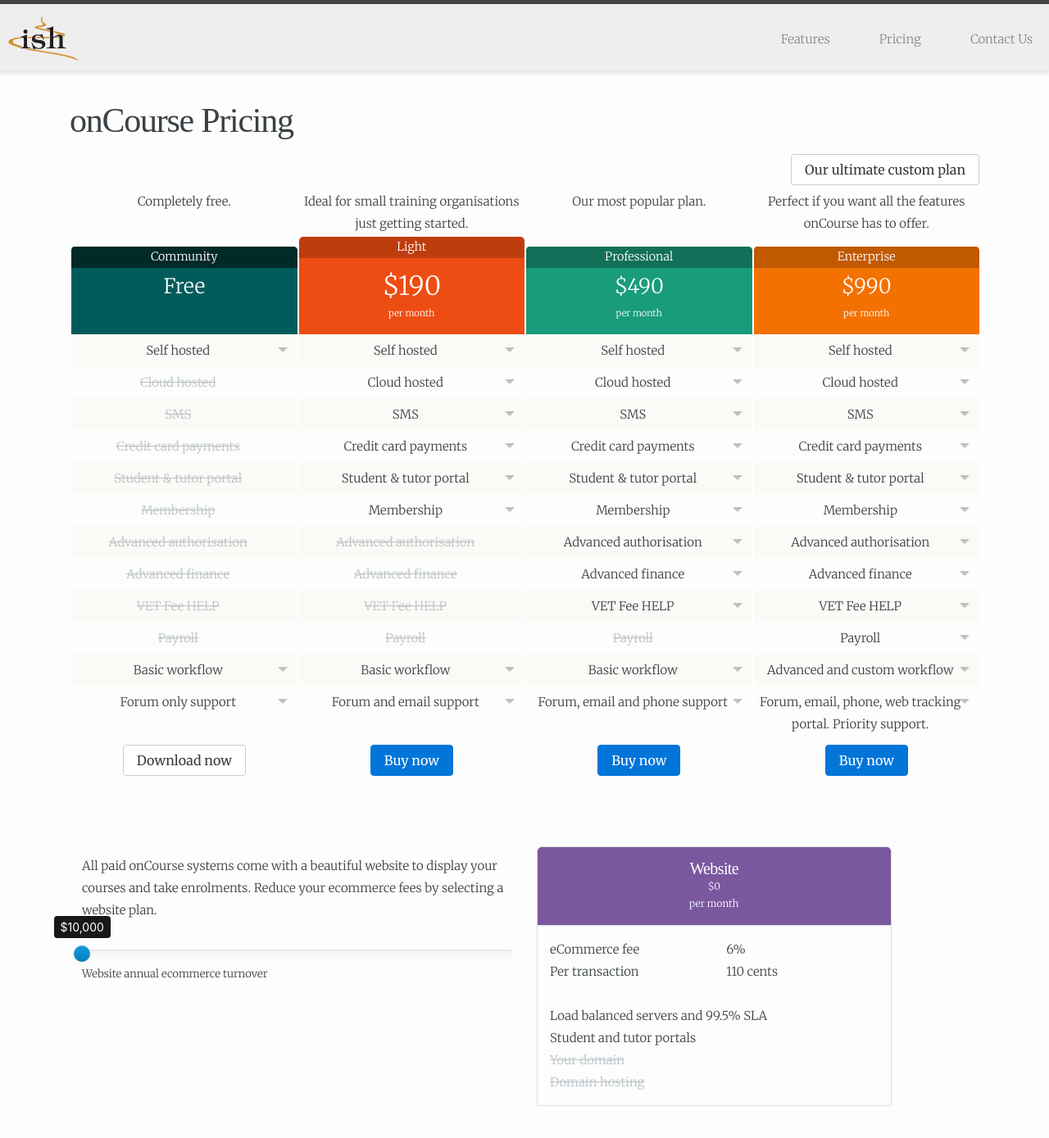
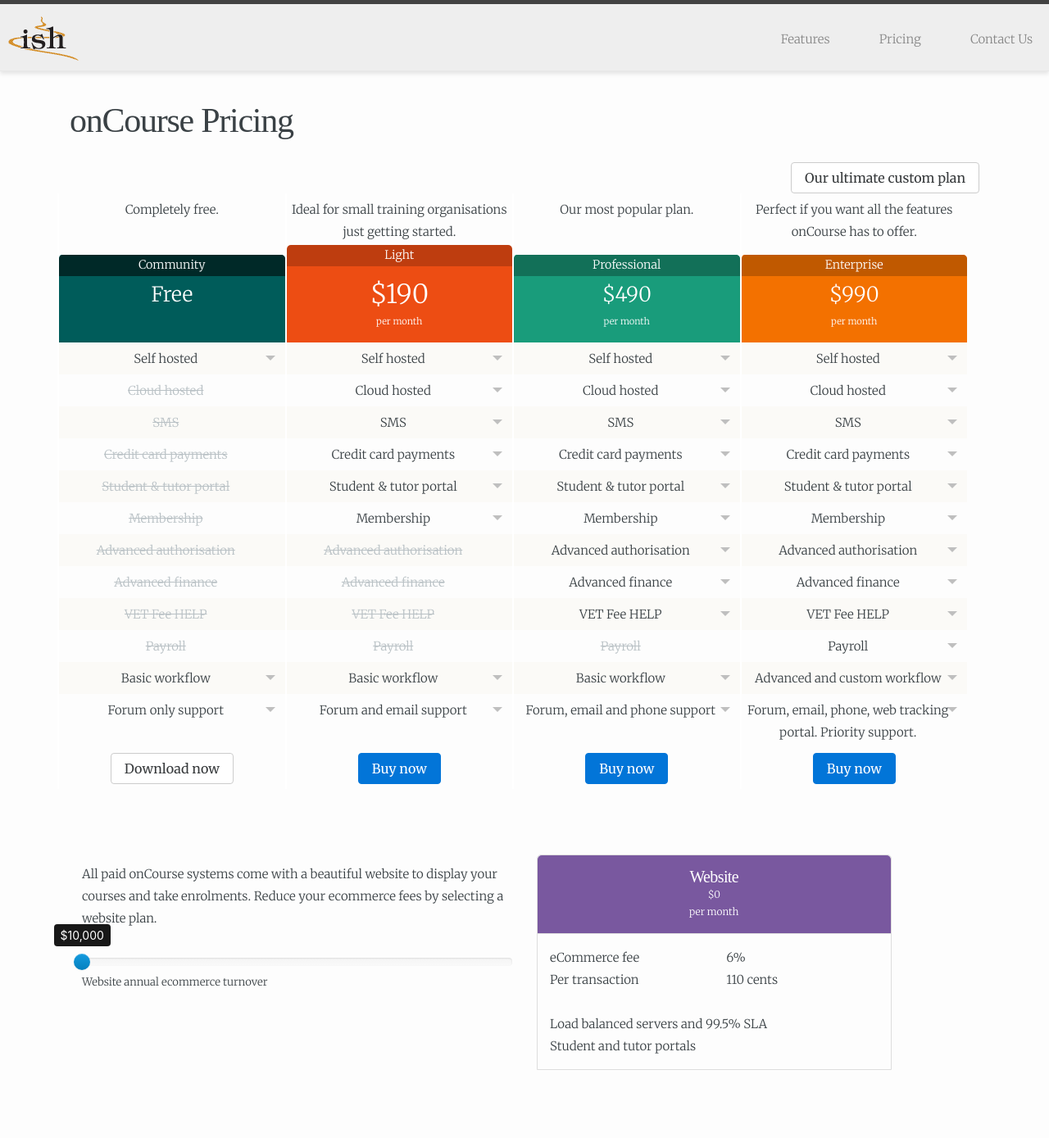
Before and after one commit to stephenmcilwaine/website, a Jekyll site: the page built from features/costs/pricing.md, in a window 1280 px wide and 1400 px high. Shown: the top 1389 px of the window at 82% size. Built offline with Jekyll 4.4.1, drawn with Linux system fonts in a browser that asks for light colours; some web fonts are replaced.

Commit message:
Styles added for plans on price page

```diff
--- a/assets/css/_sass/_pricing.scss
+++ b/assets/css/_sass/_pricing.scss
@@ -13,19 +13,15 @@
 $plan3: #199C7B;
 $plan4: #F37100;
 
+.hide {
+    display: none;
+}
 .pricing-container {
-
-    .hide {
-        display: none;
-    }
     .row-item {
-        display: table;
         width: 100%;
         .col-price {
-            display: table-cell;
             position: relative;
             vertical-align: top;
-            float: none;
             text-align: center;
             border-left: 2px solid $white;
             padding: 6px;
@@ -258,3 +254,13 @@
         }
     }
 }
+
+.plans-support {
+    >.row>div {
+        margin-top: 25px;
+    }
+    .icon-plans {
+        max-width: 30px;
+        max-height: 30px;
+    }
+}
--- a/assets/css/main.scss
+++ b/assets/css/main.scss
@@ -4,6 +4,7 @@
 
 /* Bootstrap */
 $grid-columns: 24;
+$enable-flex: true;
 
 $black: #000;
 $white: #fff;
@@ -76,6 +77,7 @@
 
 //@import "bootstrap-sprockets";
 @import "bootstrap/bootstrap";
+@import "bootstrap/bootstrap-flex";
 @import "bootstrap/bootstrap-grid";
 @import "bootstrap-slider/bootstrap-slider";
 
--- a/assets/js/app.js
+++ b/assets/js/app.js
@@ -57,9 +57,10 @@
             price_wrapper.find('.transaction-text').text(pricing[volume].transaction);
 
             if (pricing[volume].price == 0) {
-                price_wrapper.find('.not-free').addClass('has-no-plan');
+                price_wrapper.find('.not-free').slideUp();
+
             } else {
-                price_wrapper.find('.not-free').removeClass('has-no-plan');
+                price_wrapper.find('.not-free').slideDown();
             }
         }
 
--- a/features/costs/pricing.md
+++ b/features/costs/pricing.md
@@ -4,10 +4,12 @@
 permalink: /features/pricing
 ---
 
-<a role="button" href="{{base}}/pricing/ultimate" class="btn btn-secondary pull-xs-right">Our ultimate custom plan</a>
+<p class="pull-xs-right">
+  <a role="button" href="{{base}}/pricing/ultimate" class="btn btn-secondary">Our ultimate custom plan</a>
+</p>
 
 <div class="clearfix pricing-container">
-  <div class="row-item row-simple-text">
+  <div class="row row-item row-simple-text">
     <div class="col-price col-sm-6 col-xs-6 col-item-1">
       Completely free.
     </div>
@@ -22,7 +24,7 @@
     </div>
   </div>
 
-  <div class="row-item row-price-block">
+  <div class="row row-item row-price-block">
     <div class="col-price col-sm-6 col-xs-6 col-item-1">
       <span class="col-label">Community</span>
       <span class="col-rate">Free</span>
@@ -47,7 +49,7 @@
 
 {% assign class_right = 'col-price col-sm-6 col-xs-6' %}
 {% for row in site.data.pricing-table-oncourse %}
-  <div class="row-item row-details row-item-{{ forloop.index }}">
+  <div class="row row-item row-details row-item-{{ forloop.index }}">
     {% if row.section %}
       <div class="{{ class_right }} col-item-{{ forloop.index }} highlight">{{ row.title }}</div>
     {% else %}
@@ -65,7 +67,7 @@
   </div>
 {% endfor %}
 
-  <div class="row-item">
+  <div class="row row-item">
     <div class="col-price col-sm-6 col-xs-6 col-item-1">
       <a role="button" href="{{base}}/download" class="btn btn-secondary">Download now</a>
     </div>
@@ -128,10 +130,10 @@
             <div class="col-xs-24">
               Student and tutor portals
             </div>
-            <div class="col-xs-24 not-free">
+            <div class="col-xs-24 not-free hide">
               Your domain
             </div>
-            <div class="col-xs-24 not-free">
+            <div class="col-xs-24 not-free hide">
               Domain hosting
             </div>
           </div>
@@ -143,29 +145,49 @@
 
 </div>
 
+<div class="clearfix plans-support">
+  <h2 class="text-xs-center">All plans give you</h2>
+  <div class="row text-xs-center">
+    <div class="col-lg-8 col-sm-12 col-xs-24">
+      <img src="{{ site.paths.img }}/icons/no-preview-courses.png" class="icon-plans" />
+      <h3>Unlimited enrolments</h3>
+      <p>Use onCourse to process 100 or 1,000,000 enrolments per year. No artificial limits.</p>
+    </div>
 
-<h2>All plans give you</h2>
+    <div class="col-lg-8 col-sm-12 col-xs-24">
+      <img src="{{ site.paths.img }}/icons/no-preview-courses.png" class="icon-plans" />
+      <h3>Upgrades</h3>
+      <p>Unlimited product upgrades are available during the life of your contract. Release candidate testing process also available, prior to each upgrade.</p>
+    </div>
 
-<h3>Unlimited enrolments</h3>
-<p>Use onCourse to process 100 or 1,000,000 enrolments per year. No artificial limits.</p>
+    <div class="col-lg-8 col-sm-12 col-xs-24">
+      <img src="{{ site.paths.img }}/icons/no-preview-courses.png" class="icon-plans" />
+      <h3>AVETMISS export</h3>
+      <p>onCourse supports the AVETMISS export flavours for every state in Australia.</p>
+    </div>
 
-<h3>Upgrades</h3>
-<p>Unlimited product upgrades are available during the life of your contract. Release candidate testing process also available, prior to each upgrade.</p>
+    <div class="col-lg-8 col-sm-12 col-xs-24">
+      <img src="{{ site.paths.img }}/icons/no-preview-courses.png" class="icon-plans" />
+      <h3>Traineeship reporting</h3>
+      <p>Class by class or single student exporting and reports for traineeships</p>
+    </div>
 
+    <div class="col-lg-8 col-sm-12 col-xs-24">
+      <img src="{{ site.paths.img }}/icons/no-preview-courses.png" class="icon-plans" />
+      <h3>Integrated email</h3>
+      <p>Send as many emails as you want to students, tutors and other contacts at no cost.</p>
+    </div>
 
-<h3>AVETMISS export</h3>
-<p>onCourse supports the AVETMISS export flavours for every state in Australia.</p>
+    <div class="col-lg-8 col-sm-12 col-xs-24">
+      <img src="{{ site.paths.img }}/icons/no-preview-courses.png" class="icon-plans" />
+      <h3>training.gov.au data updates</h3>
+      <p>Daily data feeds built into the software so you'll always have the information you need to build your courses and report your data</p>
+    </div>
 
-
-<h3>Traineeship reporting</h3>
-<p>Class by class or single student exporting and reports for traineeships</p>
-
-<h3>Integrated email</h3>
-<p>Send as many emails as you want to students, tutors and other contacts at no cost.
-
-
-<h3>training.gov.au data updates</h3>
-<p>Daily data feeds built into the software so you'll always have the information you need to build your courses and report your data</p>
-
-<h3>User documentation</h3>
-<p>Our comprehensive documentation of the product. Available to read or in editable form so that you can customise.</p>
+    <div class="col-lg-8 col-sm-12 col-xs-24">
+      <img src="{{ site.paths.img }}/icons/no-preview-courses.png" class="icon-plans" />
+      <h3>User documentation</h3>
+      <p>Our comprehensive documentation of the product. Available to read or in editable form so that you can customise.</p>
+    </div>
+  </div>
+</div>
```
Also changed, not shown: index.html (+4 -4 lines).
